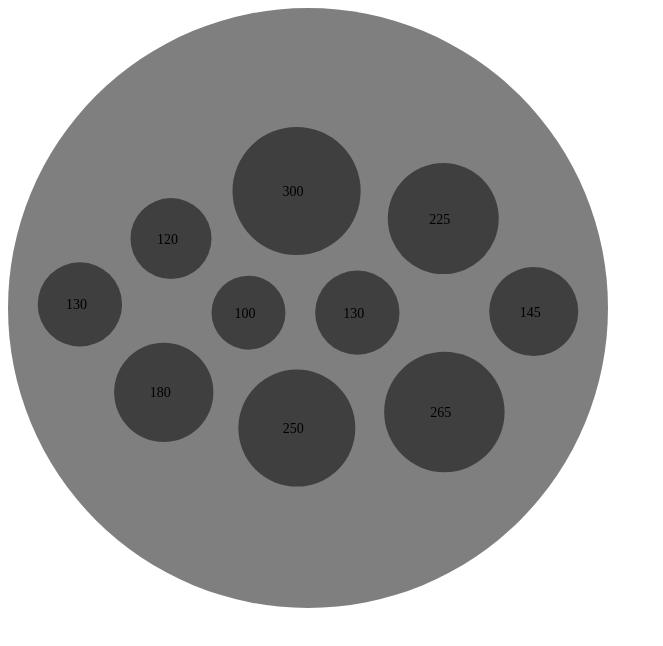
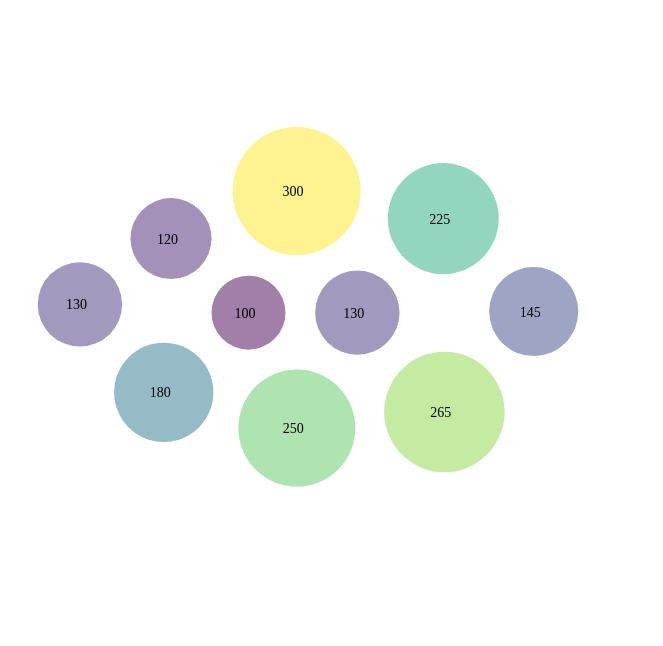
Before and after one commit to alisherbegmatov/D3-Alisher-Begmatov, a plain HTML site: page 13-Pack/index.html in a window 1280 px wide. Shown: the whole page, without its empty margins (0-663 px from the left). Drawn offline with nearby package versions, Linux system fonts and the light colour scheme.

Commit message:
Bug Fixes and Improvements
- 13-Pack/index.html
Fixed color bugs

```diff
--- a/13-Pack/index.html
+++ b/13-Pack/index.html
@@ -43,7 +43,6 @@
       const group = svg
         .append('g')
         .selectAll('circle')
-        .attr('fill', 'white')
         .data(rootNode.descendants())
         .enter()
 
@@ -52,7 +51,7 @@
         .attr('cx', d => d.x)
         .attr('cy', d => d.y)
         .attr('r', d => d.r)
-        .attr('fill', d => colorScale(d.sales))
+        .attr('fill', d => colorScale(d.data.sales) || 'white')
         .attr('opacity', '0.5')
 
       group
```
